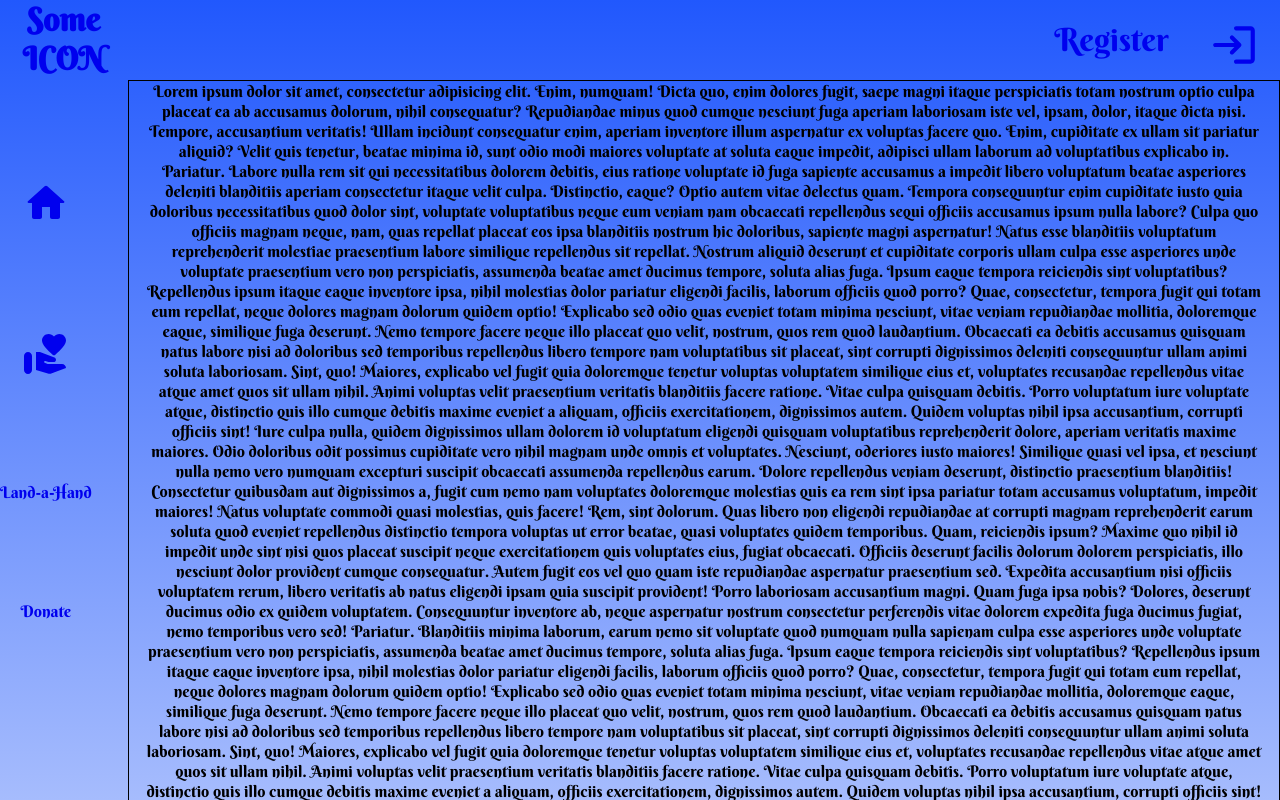
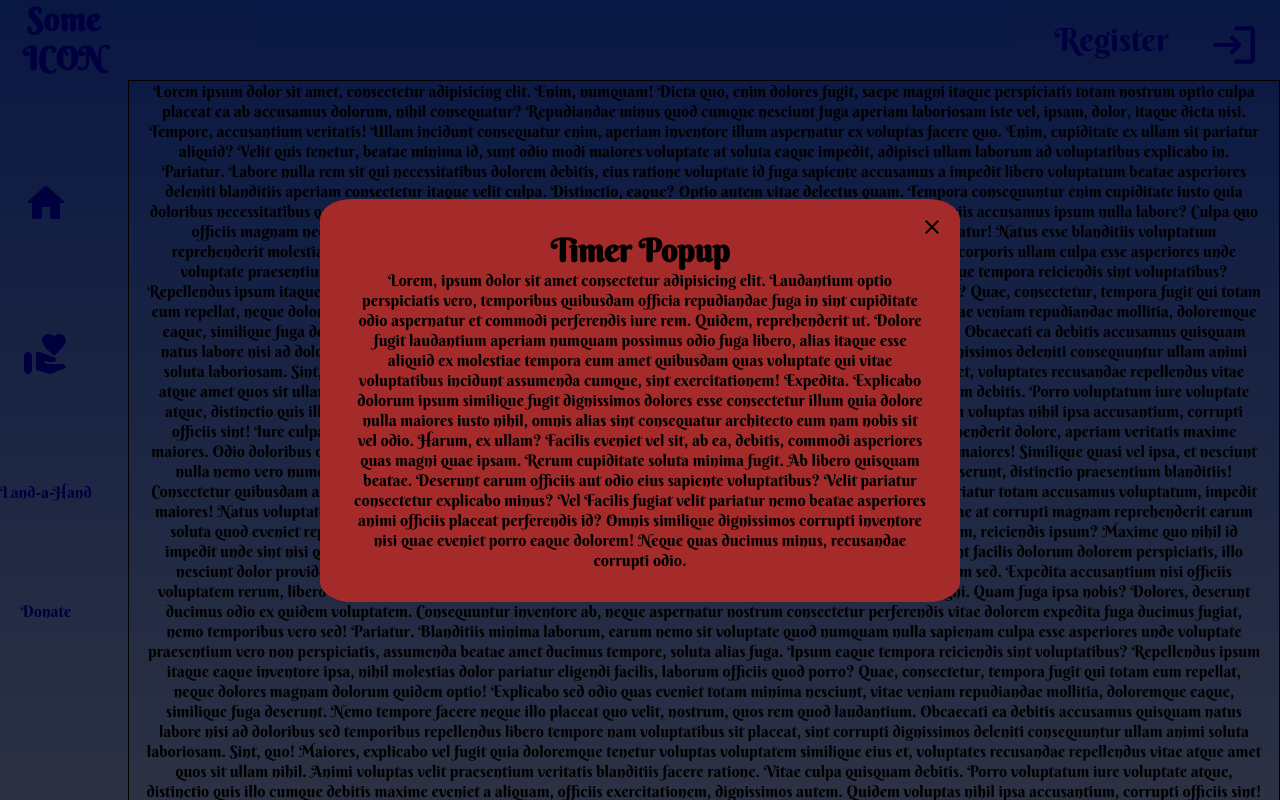
Before and after one commit to OshriTzagay/iVolunteer-FinalProject, a React (Create React App) app in the folder client/: page /home in a window 1280 px wide. Shown: the top 800 px of the page. Built offline with nearby package versions, Linux system fonts and the light colour scheme.

Commit message:
changes popup css and add popup timer

```diff
--- a/client/src/Components/pages/Home-Compo/Home.jsx
+++ b/client/src/Components/pages/Home-Compo/Home.jsx
@@ -1,4 +1,13 @@
+import React, {useState,useEffect} from 'react';
+import TimerPopup from "../../parts/Popup/Time-Popup";
+
 export const Home = () => {
+  const [timePopup,setTimePopup] = useState(false)
+  useEffect(()=>{
+    setTimeout(()=>{
+      setTimePopup(true)
+    },5000)
+  },[]);
   return (
     <div className="home-div">
     Lorem ipsum dolor sit amet, consectetur adipisicing elit. Enim, numquam! Dicta quo, enim dolores fugit, saepe magni itaque perspiciatis totam nostrum optio culpa placeat ea ab accusamus dolorum, nihil consequatur?
@@ -142,6 +151,7 @@ export const Home = () => {
     Eius mollitia a laboriosam vero laborum in voluptatum voluptate cupiditate sint ut, cum, voluptas expedita impedit. Saepe temporibus neque reiciendis quam? Minus, dolore! Qui, voluptatem rerum autem deleniti dolorum animi.
     Provident velates doloremque doloribus ut beatae dignissimos autem nostrum totam facere neque numquam consequatur inventore iure, voluptatibus explicabo? Culpa fugit beatae animi! Minima cum impedit temporibus qui assumenda magnam aut.
     Reprehenderit at exercitationem repellendus officiis aliquid, dolores nostrum officia, tempora atque, quaerat facere quis est consectetur. Incidunt, quaerat similique consequatur hic, autem fugiat esse iusto minima quod, molestias deserunt sunt?
+    <TimerPopup trigger={timePopup} setTrigger={setTimePopup}/>
     </div>
   );
 };
--- a/client/src/Components/pages/NeedVol-Posts-Compo/NeedVolPosts.jsx
+++ b/client/src/Components/pages/NeedVol-Posts-Compo/NeedVolPosts.jsx
@@ -1,7 +1,8 @@
 import { useEffect,useState } from "react";
 import {GetPostsData} from "../../../Services/needVolPost-service";
 import Loading from "../../parts/Loading/Loading-component";
-import PostCard from "./PostCard-component.jsx"
+import PostCard from "./PostCard-component.jsx";
+import "../Vol-Posts-Compo/VolPost-style.css";
 export const NeedVolPosts = () => {
     let [Array,setArray] = useState([]);
     let [isLoading, setIsLoading] = useState(false);
@@ -16,12 +17,14 @@ export const NeedVolPosts = () => {
     return (
         <div>
             <h1> I'm Really Need Volunteer!</h1>
+            <section className="cards">
             {
                isLoading?
                <Loading/>:
                Array.map((item)=>{
                    return <PostCard item={item}/>
                })}
+            </section>
         </div>
 
     )
--- a/client/src/Components/pages/NeedVol-Posts-Compo/PostCard-component.jsx
+++ b/client/src/Components/pages/NeedVol-Posts-Compo/PostCard-component.jsx
@@ -15,13 +15,13 @@ import LocalPhoneIcon from '@mui/icons-material/LocalPhone';
 
 const PostCard = ({ item }) => {
     const [btnPopup,setBtnPopup] = useState(false)
-    return (<section>
+    return (<section className='card'>
         <Card sx={{ maxWidth: 350 }}>
             <CardMedia
                 component="img"
                 alt="Pic of need vol"
                 height="380"
-                image="https://starktimes.com/wp-content/webp-express/webp-images/uploads/2020/12/Neta-Alchimister-Biography.jpg.webp"
+                image="https://media.istockphoto.com/photos/young-13-year-old-boy-standing-in-front-of-white-wall-picture-id1169056343?k=20&m=1169056343&s=170667a&w=0&h=ohVg67cNTmcPCuqfvzHQU3MLD_hM_872BHgg6Icg5fo="
             />
             <CardContent>
                 <Typography gutterBottom variant="h5" component="div">
@@ -33,12 +33,12 @@ const PostCard = ({ item }) => {
                     {/* <p> <LocationOnIcon /> {item.City} </p> */}
                     {/* <p> <TranslateIcon /> {item.Language} </p> */}
                     {/* <p>{item.Age} </p> */}
+                <Button size="small" onClick={()=>setBtnPopup(true)}>See More Details</Button>
                 </Typography>
             </CardContent>
-            <CardActions>
+            {/* <CardActions>
                 <a href="tel:+{item.Phone}"><Button size="small"> <LocalPhoneIcon /> {item.Phone}</Button></a>
-                <Button size="small" onClick={()=>setBtnPopup(true)}>See More Details</Button>
-            </CardActions>
+            </CardActions> */}
         </Card>
         <Popup trigger={btnPopup} setTrigger={setBtnPopup} item={item}/>
     </section>)
--- a/client/src/Components/parts/Popup/Popup-Style.css
+++ b/client/src/Components/parts/Popup/Popup-Style.css
@@ -1,6 +1,5 @@
 .Popup{
     position: fixed;
-    transition: 3s;
     top: 0;
     left: 0;
     width: 100%;
@@ -18,8 +17,13 @@
     width: 100%;
     max-width: 640px;
     background-color: brown;
-    transition: 3s;
-    overflow: scroll;
+    border-radius: 5%;
+    transition: 7s;
+
+
+}
+.Popup-inner:hover{
+    background-color: rgba(165, 42, 42, 0.342);
 
 }
 
@@ -30,3 +34,7 @@
     transition: 3s;
 
 }
+
+img{
+    width: 150px;
+}
--- /dev/null
+++ b/client/src/Components/parts/Popup/Time-Popup.jsx
@@ -0,0 +1,22 @@
+import React from 'react';
+import "./Popup-Style.css";
+import CloseIcon from '@mui/icons-material/Close';
+function TimerPopup(props) {
+    return (props.trigger) ? (
+        <div className='Popup'>
+            <div className="Popup-inner">
+                <h1> Timer Popup</h1>
+                 <CloseIcon className='close-btn' onClick={() => props.setTrigger(false)}/>
+                {/* {props.children} */}
+                <p>Lorem, ipsum dolor sit amet consectetur adipisicing elit. Laudantium optio perspiciatis vero, temporibus quibusdam officia repudiandae fuga in sint cupiditate odio aspernatur et commodi perferendis iure rem. Quidem, reprehenderit ut.
+                Dolore fugit laudantium aperiam numquam possimus odio fuga libero, alias itaque esse aliquid ex molestiae tempora eum amet quibusdam quas voluptate qui vitae voluptatibus incidunt assumenda cumque, sint exercitationem! Expedita.
+                Explicabo dolorum ipsum similique fugit dignissimos dolores esse consectetur illum quia dolore nulla maiores iusto nihil, omnis alias sint consequatur architecto eum nam nobis sit vel odio. Harum, ex ullam?
+                Facilis eveniet vel sit, ab ea, debitis, commodi asperiores quas magni quae ipsam. Rerum cupiditate soluta minima fugit. Ab libero quisquam beatae. Deserunt earum officiis aut odio eius sapiente voluptatibus?
+                Velit pariatur consectetur explicabo minus? Vel
+                Facilis fugiat velit pariatur nemo beatae asperiores animi officiis placeat perferendis id? Omnis similique dignissimos corrupti inventore nisi quae eveniet porro eaque dolorem! Neque quas ducimus minus, recusandae corrupti odio.</p>
+            </div>
+        </div>
+    ) : "";
+}
+
+export default TimerPopup;
```
Also changed, not shown: client/src/Components/pages/Vol-Posts-Compo/VolPost-style.css (line endings or trailing spaces).
